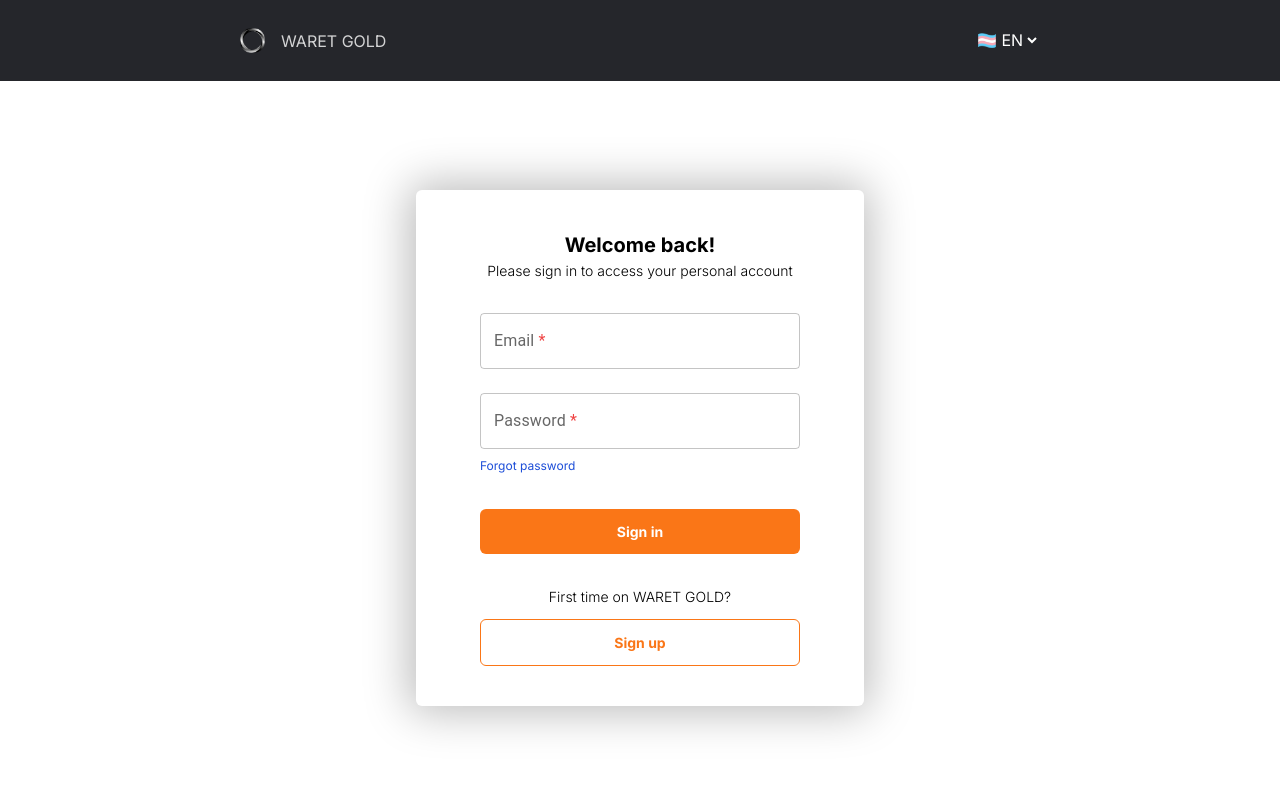
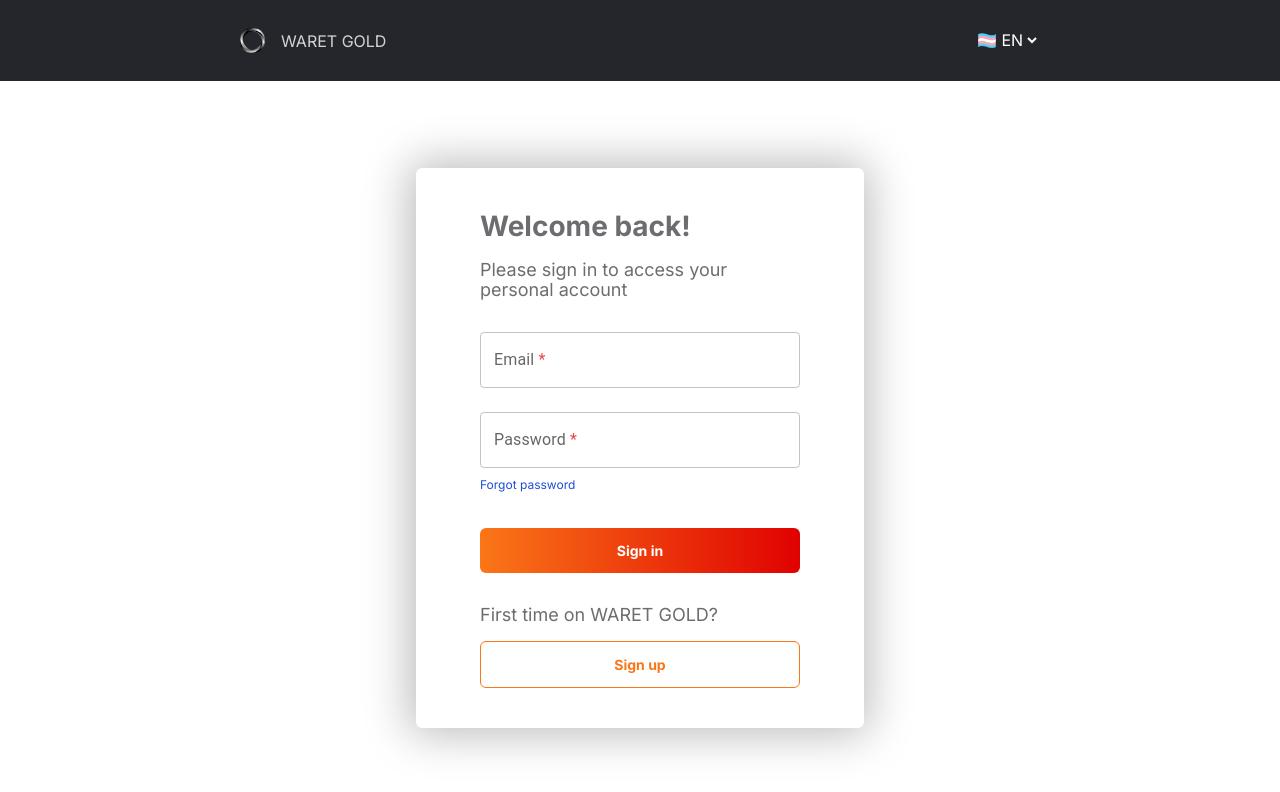
Before and after one commit to sundayjava/metal-precious-gold-web-application, a Next.js app: page /en/login in a window 1280 px wide. Shown: the top 792 px of the page. Built offline with nearby package versions, Linux system fonts and the light colour scheme.

Commit message:
new commit

```diff
--- a/src/app/[language]/(checkoutProcess)/login/page.tsx
+++ b/src/app/[language]/(checkoutProcess)/login/page.tsx
@@ -36,8 +36,8 @@ const LoginPage = () => {
   return (
     <div className="flex justify-center items-center min-h-[80vh]">
       <div className="custom-box-shadow rounded-md md:px-16 px-4 md:w-[35%] w-[98%] py-10">
-        <h1 className="text-[20px] font-bold text-center">Welcome back!</h1>
-        <p className="mb-8 text-[14px] font-light text-center">
+        <h1 className="text-[28px] font-[700] leading-[36px] text-darkaccent hover:text-accent">Welcome back!</h1>
+        <p className="mt-4 text-[18px] leading-[20px] font-[400] mb-8 hover:text-accent text-darkaccent">
           Please sign in to access your personal account
         </p>
         <form onSubmit={handleSubmit}>
@@ -83,12 +83,12 @@ const LoginPage = () => {
           {loading ? (
             <CircularProgress />
           ) : (
-            <button className="text-[14px] my-8 font-bold text-white py-3 w-full bg-primaryColor rounded-md">
+            <button className="text-[14px] my-8 font-bold text-white py-3 w-full grdientBtn rounded-md">
               Sign in
             </button>
           )}
         </form>
-        <p className="mb-3 text-[14px] font-light text-center">
+        <p className="mb-4 text-[18px] leading-[20px] font-[400] hover:text-accent text-darkaccent">
           First time on WARET GOLD?
         </p>
         <button
--- a/src/app/[language]/(productProcess)/Pricing/page.tsx
+++ b/src/app/[language]/(productProcess)/Pricing/page.tsx
@@ -172,7 +172,7 @@ const PricingPage = () => {
             <h1 className="text-decoration-none text-darkaccent leading-[46px] text-[30px] font-[700] mb-[24px]">
               Choose your payment method
             </h1>
-            <p className="text-decoration-none text-darkaccent leading-[28px] text-[20px] md:mb-0 mb-10 font-[400] max-w-[750px]">
+            <p className="text-decoration-none text-darkaccent leading-[28px] text-[20px] md:mb-8 mb-10 font-[400] max-w-[750px]">
               WARET GOLD currently accepts payments in USD, EUR, GBP, and CHF.
               You can pay either by wire transfer, WARET GOLD Pay or credit
               card.
@@ -183,11 +183,11 @@ const PricingPage = () => {
             {paymentData.map((item) => (
               <div key={item.id} className="flex flex-col items-center">
                 <div>{item.img}</div>
-                <p className="my-8 font-bold">
+                <p className="text-[20px] font-[700] leading-[36px] text-darkaccent hover:text-accent">
                   {item.heading}
                   <span className="font-light"> {item.sub}</span>
                 </p>
-                <p>{item.body}</p>
+                <p className="mt-4 text-[18px] leading-[20px] font-[400] h-[150px] hover:text-accent text-darkaccent">{item.body}</p>
               </div>
             ))}
           </div>
```
